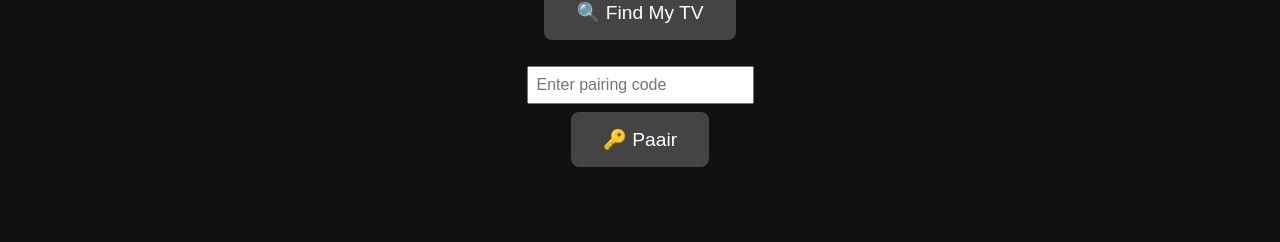
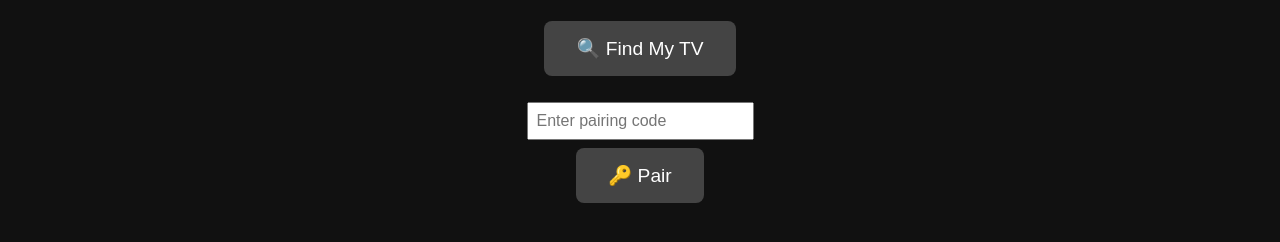
Before and after one commit to Goodgamesdr/Lgremote, a plain HTML site: page index.html in a window 1280 px wide. Shown: the part 144-386 px from the top of the page. Drawn offline with Linux system fonts and the light colour scheme.

Commit message:
Update index.html

```diff
--- a/index.html
+++ b/index.html
@@ -1,3 +1,13 @@
+/*
+Project: LG TV Web Remote (with Pairing and Discovery)
+Files Included:
+1. public/index.html       -> GitHub Pages UI
+2. public/app.js           -> Frontend JS
+3. server/server.js        -> Node.js backend (TV discovery + pairing + proxy)
+*/
+
+/* ---------- 1. public/index.html ---------- */
+
 <!DOCTYPE html>
 <html lang="en">
 <head>
@@ -16,7 +26,7 @@
   <div id="pairing">
     <button onclick="discoverTV()">🔍 Find My TV</button><br><br>
     <input id="pairCode" placeholder="Enter pairing code" /><br>
-    <button onclick="pairTV()">🔑 Paair</button>
+    <button onclick="pairTV()">🔑 Pair</button>
   </div>
 
   <div id="remote" style="display:none;">
```
